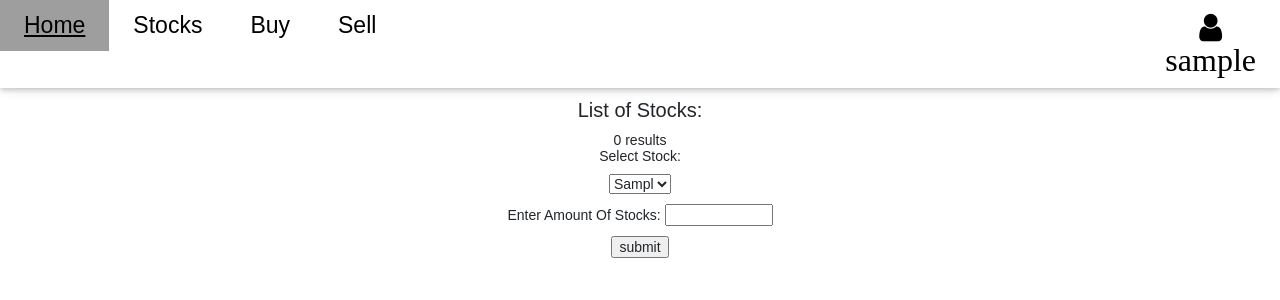
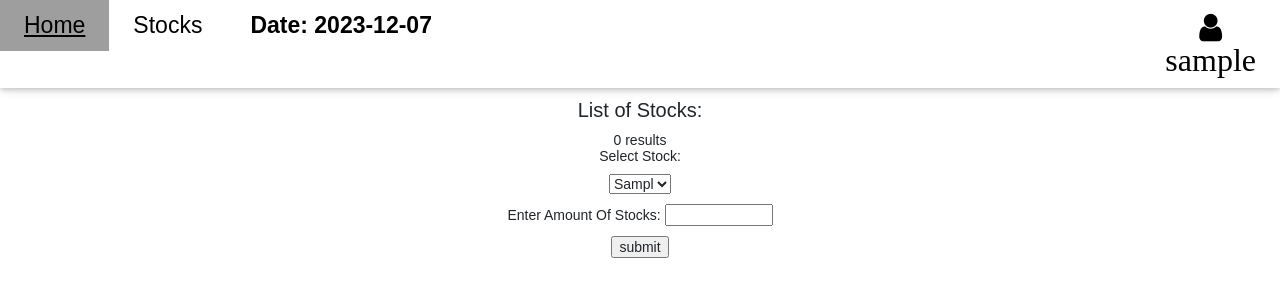
Before and after one commit to BCuthbert/Intro_to_Database_Systems_Final_Project, a PHP site: page /stocks.php in a window 1280 px wide. Shown: the top 300 px of the page. Run offline with PHP 8.4, Linux system fonts and the light colour scheme; the visitor is signed in with stand-in values (Sample User, id 1); tables that the repository leaves empty hold one stand-in row (values such as "Sample post").

Commit message:
added date changing need to fuck with DB view now to get home page to change with date

```diff
--- a/config.php
+++ b/config.php
@@ -1,12 +1,16 @@
 <?php
 /* Database credentials. */
 define('DB_SERVER', 'localhost');
-define('DB_USERNAME', 'bcuthbe1');
-define('DB_PASSWORD', '#');
-define('DB_NAME', 'bcuthbe1');
+define('DB_USERNAME', 'dsicher');
+define('DB_PASSWORD', '8XWytyw2');
+define('DB_NAME', 'dsicher');
 
 /* Attempt to connect to MySQL database */
 $mysqli = new mysqli(DB_SERVER, DB_USERNAME, DB_PASSWORD, DB_NAME);
+if(!isset($_SESSION["demoDate"])){
+    $_SESSION["demoDate"] = mktime(12,0,0,11,13,2023);
+}
+
 
 // Check connection
 if($mysqli === false){
--- a/register.php
+++ b/register.php
@@ -70,15 +70,16 @@ if($_SERVER["REQUEST_METHOD"] == "POST"){
     if(empty($username_err) && empty($password_err) && empty($confirm_password_err)){
 
         // Prepare an insert statement
-        $sql = "INSERT INTO account (user, password, cash, creation_date) VALUES ('" . $username . "', '" . password_hash($password, PASSWORD_DEFAULT) . "', 0, CURDATE());";
+        $sql = "INSERT INTO account (user, password, cash, creation_date) VALUES ('" . $username . "', '" . password_hash($password, PASSWORD_DEFAULT) . "', 0, '".date("Y-m-d",$_SESSION["demoDate"])."');";
 
 
         if($stmt = $mysqli->prepare($sql)){
             // Bind variables to the prepared statement as parameters
-            $stmt->bind_param("ss", $param_username, $param_password);
+            $stmt->bind_param("ss", $param_username, $param_password,$param_date);
 
             // Set parameters
             $param_username = $username;
+            $param_date = date("Y-m-d",$_SESSION["demoDate"]);
             // Attempt to execute the prepared statement
             if($stmt->execute()){
                 // redirect to login page
--- a/stockDB-dml.sql
+++ b/stockDB-dml.sql
@@ -3,7 +3,7 @@ delete from lots;
 delete from account;
 delete from stocks;
 
-insert into account values (1,'test1','password000', '2023-11-09',100000);
+insert into account values (1,'demoAccount','password000', '2023-11-09',100000);
 
 insert into stocks values ('AAPL','Apple');
 insert into stocks values ('AMZN','Amazon');
--- a/stocks.php
+++ b/stocks.php
@@ -31,8 +31,11 @@ if(!isset($_SESSION["loggedin"]) || $_SESSION["loggedin"] !== true){
   <div class="w3-bar w3-white w3-card w3-large">
     <a href="./home.php" class="w3-bar-item w3-left-align w3-button w3-padding-large w3-hover-gray" style="font-size:23px;">Home</a>
     <a href="./stocks.php" class="w3-bar-item w3-left-align w3-button w3-hide-small w3-padding-large w3-hover-gray" style="font-size:23px;">Stocks</a>
+    <!--
     <a href="#" class="w3-bar-item w3-left-align w3-button w3-hide-small w3-padding-large w3-hover-gray" style="font-size:23px;">Buy</a>
     <a href="#" class="w3-bar-item w3-left-align w3-button w3-hide-small w3-padding-large w3-hover-gray" style="font-size:23px;">Sell</a>
+-->
+  <label class="w3-bar-item w3-left-align w3-padding-large" style="font-size:23px;">Date: <?php echo date("Y-m-d",$_SESSION["demoDate"] ); ?></label>
     <a onclick="show_hide();" class="w3-bar-item w3-right w3-button w3-hide-small w3-padding-large w3-hover-red"><i class="fa fa-user" style="font-size:32px;padding:medium;"><br><?php echo htmlspecialchars($_SESSION["username"]); ?></i></a>
   </div>
 <body>
@@ -60,7 +63,7 @@ $sqlstatement->close();
 
 
 
-   $sql = "SELECT ticker, company_name, price, price_date FROM stocks NATURAL JOIN price_history WHERE price_date = '2023-11-17'";
+   $sql = "SELECT ticker, company_name, price, price_date FROM stocks NATURAL JOIN price_history WHERE price_date = '".Date("Y-m-d",$_SESSION["demoDate"])."'";
    $result = $mysqli->query($sql);
 
    if ($result->num_rows > 0) {
@@ -84,9 +87,10 @@ $sqlstatement->close();
     $stock = trim($_POST["stock"]);
     $numshares = trim($_POST["num_shares"]);
 
-    $sql = $mysqli->prepare("SELECT price from price_history where price_date = '2023-11-17' and ticker = ?;"); //prepare the statement
-    $sql->bind_param("s", $param_stock);
+    $sql = $mysqli->prepare("SELECT price from price_history where price_date = ? and ticker = ?;"); //prepare the statement
+    $sql->bind_param("ss",$param_date, $param_stock);
     $param_stock = $stock;
+    $param_date = date("Y-m-d",$_SESSION["demoDate"]);
     $sql->execute(); //execute the query
     $sql->store_result();
     // Bind result variables
@@ -98,12 +102,12 @@ $sqlstatement->close();
 
 
     // Prepare an insert statement
-    $sql = "INSERT INTO lots (id, ticker, num_shares, purchase_price, purchase_date) VALUES (?, ?, ?, ?, '2023-11-17');";
+    $sql = "INSERT INTO lots (id, ticker, num_shares, purchase_price, purchase_date) VALUES (?, ?, ?, ?, ?);";
 
 
     if($stmt = $mysqli->prepare($sql)){
         // Bind variables to the prepared statement as parameters
-        $stmt->bind_param("isdd", $param_id, $param_stock, $param_numshares, $param_stockPrice);
+        $stmt->bind_param("isdds", $param_id, $param_stock, $param_numshares, $param_stockPrice,$param_date);
 
         // Set parameters
         $param_id = $_SESSION["id"];
@@ -111,6 +115,7 @@ $sqlstatement->close();
         $param_numshares = $numshares;
         $param_stockPrice = $stockPrice;
         $param_cost = $cost;
+        $param_date = date("Y-m-d",$_SESSION["demoDate"]);
 
         if ($cost <= $money) {
           if($stmt->execute()){
```
Also changed, not shown: home.php (+16 -6 lines).
